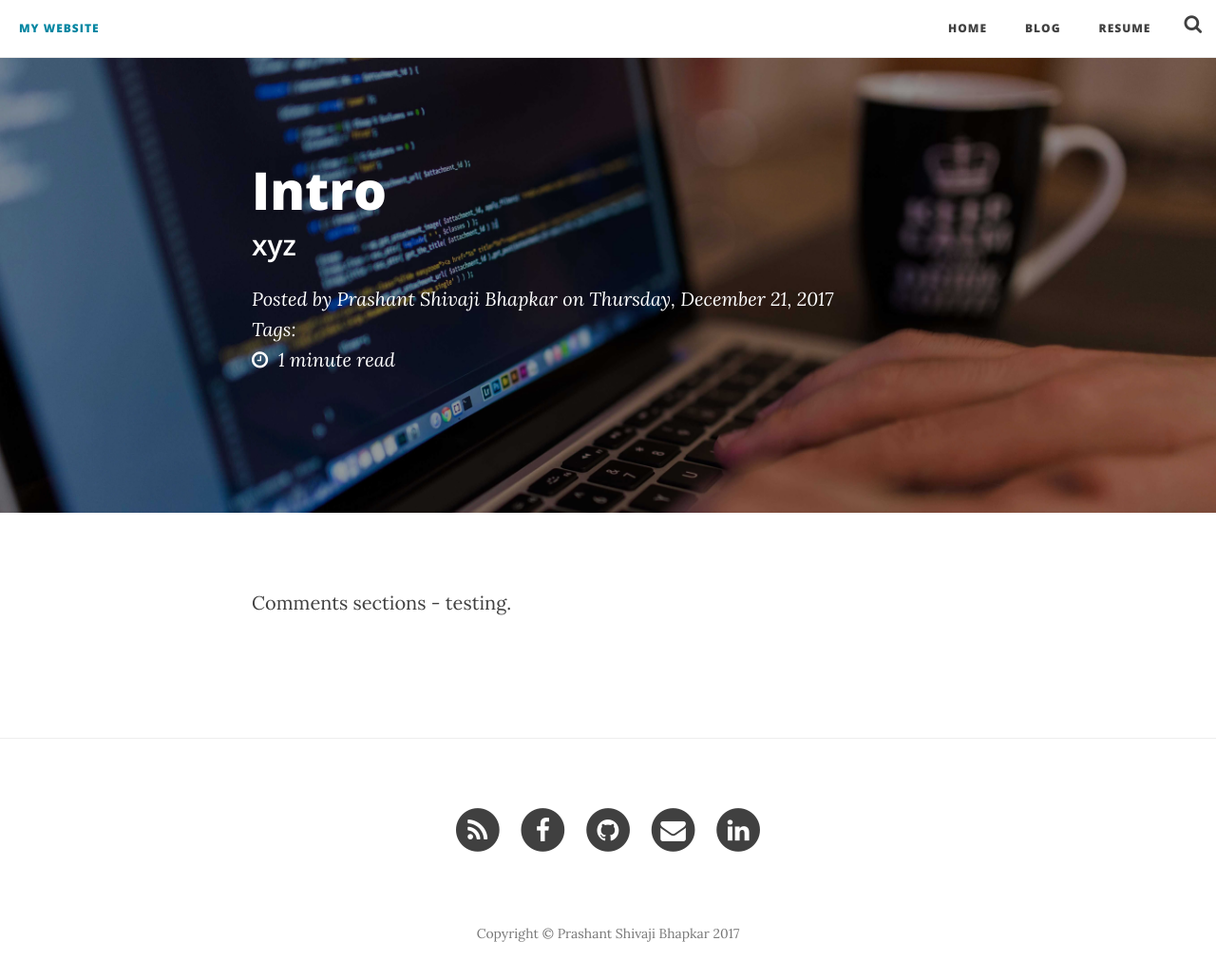
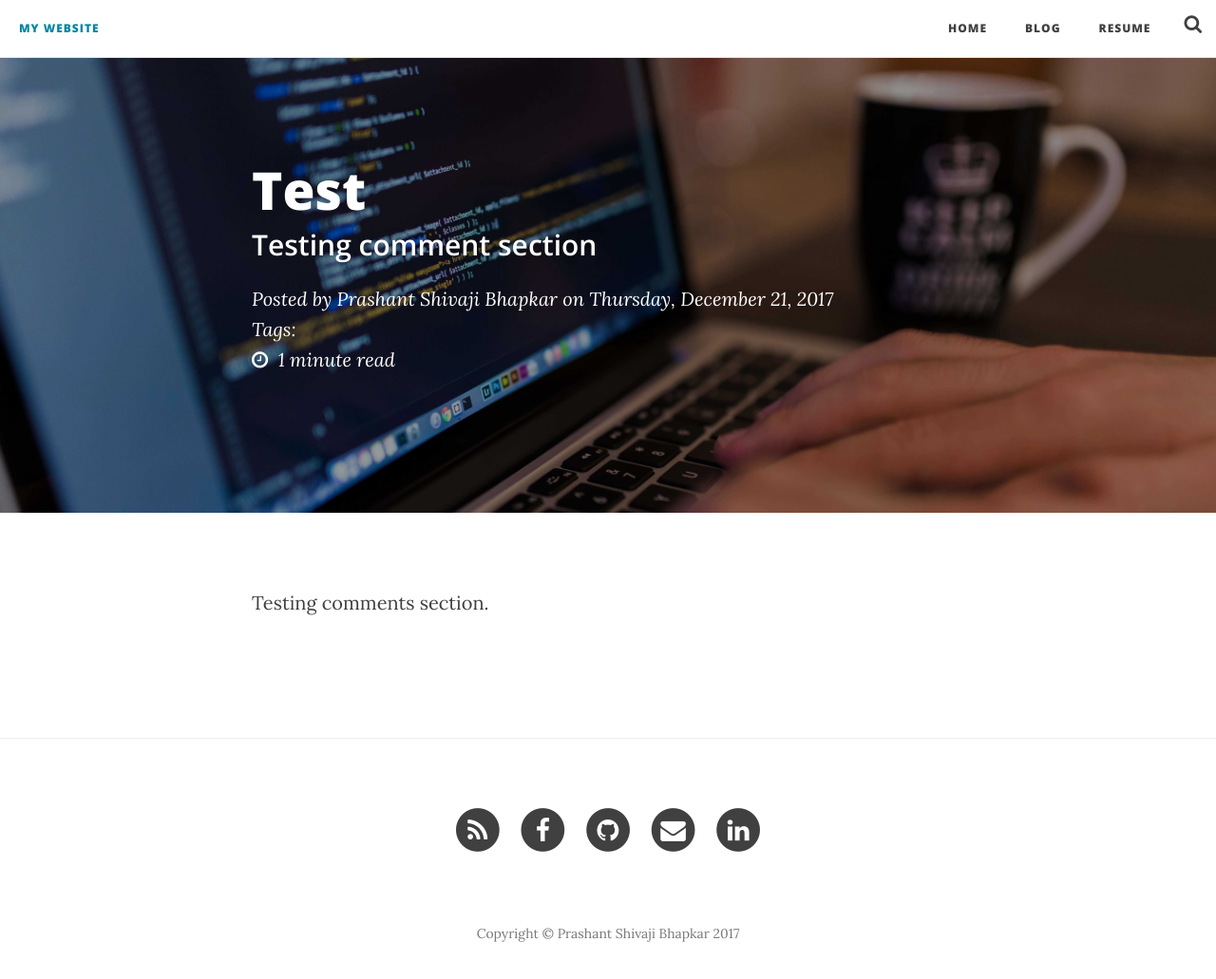
Before and after one commit to PrashantShivajiBhapkar/PrashantShivajiBBhapkar.github.io, a Jekyll site: the page built from _posts/2017-12-21-Intro.md, in a window 1280 px wide and 1059 px high. Shown: the top 1031 px of the window at 95% size. Built offline with Jekyll 4.4.1, drawn with Linux system fonts in a browser that asks for light colours; nearby versions of some CDN libraries; comment, search, counter and statistics services are not loaded.

Commit message:
added comments section

```diff
--- a/_posts/2017-12-21-Intro.md
+++ b/_posts/2017-12-21-Intro.md
@@ -1,10 +1,10 @@
 ---
 layout:     post
-title:      "Intro"
-subtitle:   "xyz"
+title:      "Test"
+subtitle:   "Testing comment section"
 date:       2017-12-21 22:10:00
 author:     "Prashant Shivaji Bhapkar"
 header-img: "img/posts/jekyll-bg.jpg"
 comments: true
 ---
-Comments sections - testing.
+Testing comments section.
```
Also changed, not shown: favicon.ico, faviconOld.ico (added).
